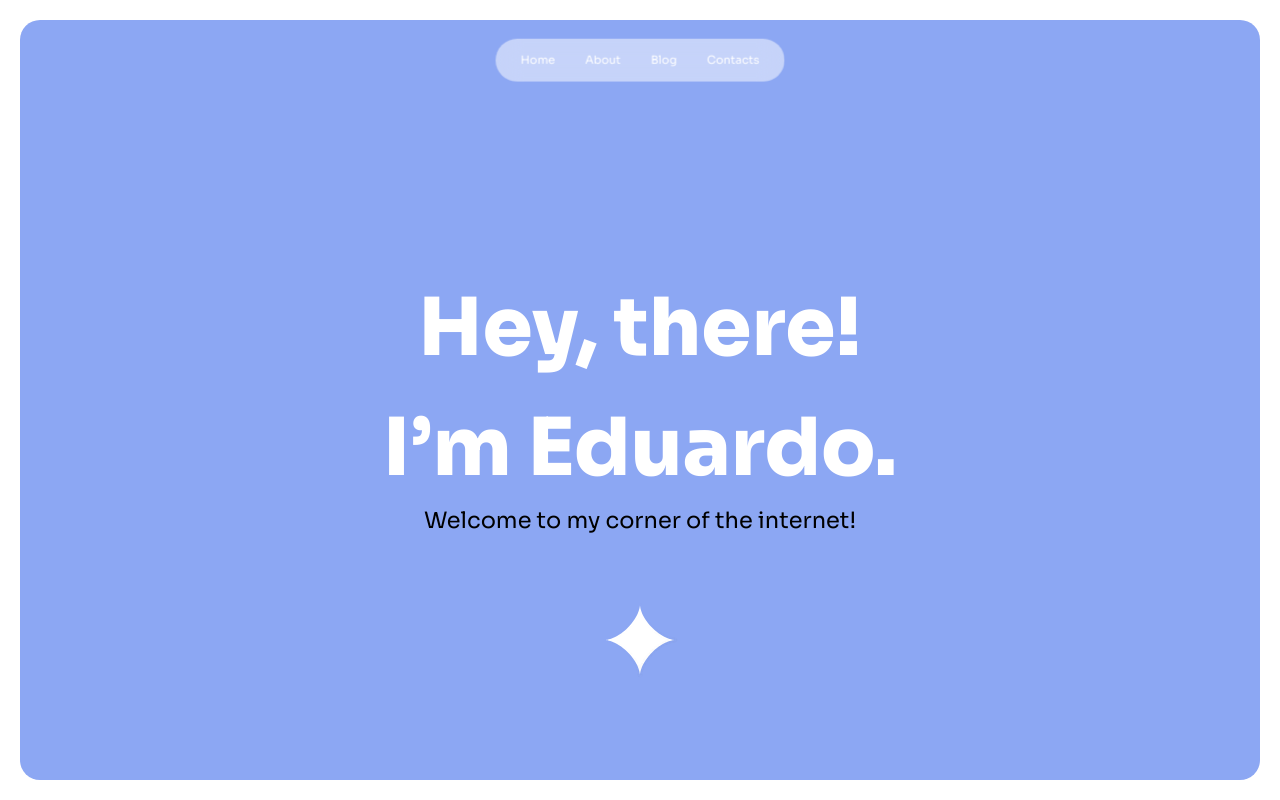
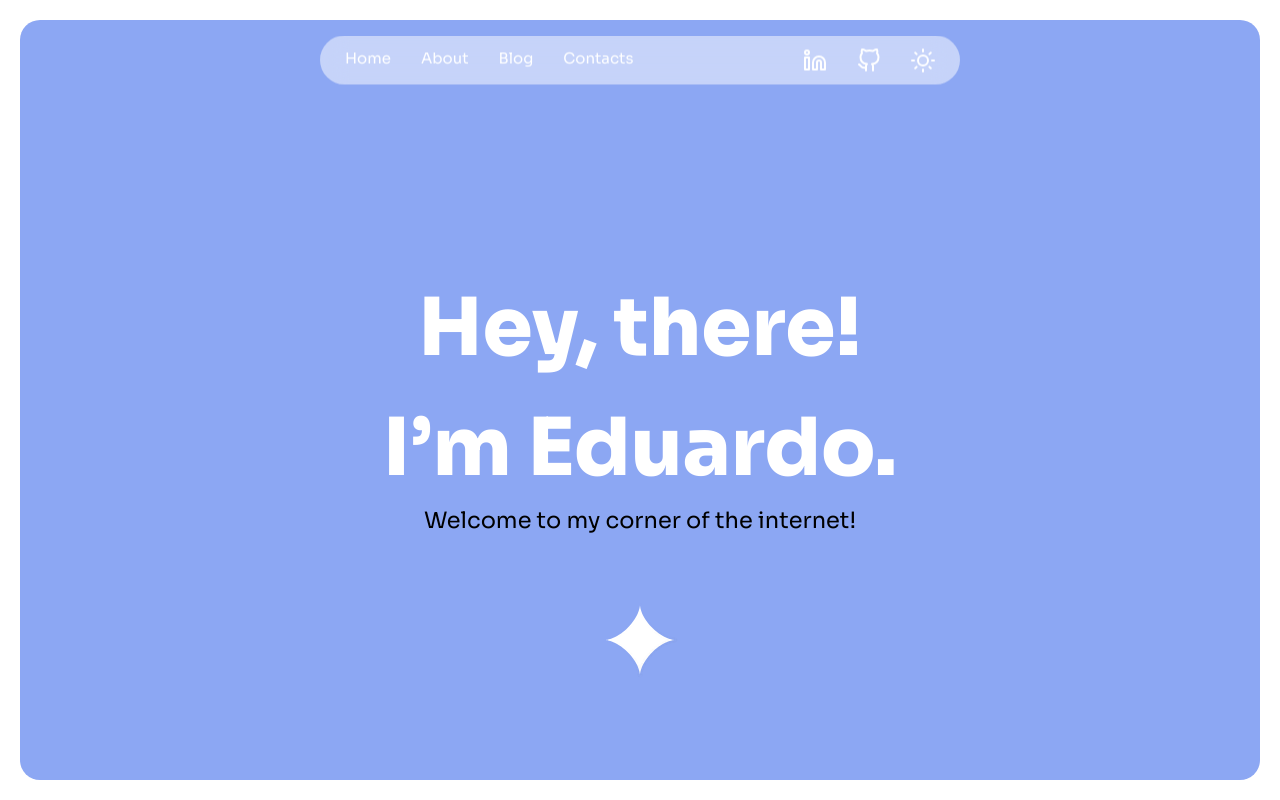
Before and after one commit to edupaulos/mywebsite, a Next.js app: page / in a window 1280 px wide. Built offline with nearby package versions, Linux system fonts and the light colour scheme.

Commit message:
feat: add navbar icons

```diff
--- a/package.json
+++ b/package.json
@@ -19,6 +19,7 @@
         "next": "13.4.4",
         "react": "^18.2.0",
         "react-dom": "^18.2.0",
+        "react-feather": "^2.0.10",
         "typescript": "5.0.4"
     },
     "devDependencies": {
--- a/src/app/page.tsx
+++ b/src/app/page.tsx
@@ -8,7 +8,7 @@ export default function Home() {
         <>
             <NavBar />
             <main>
-                <Box className="relative flex animate-initialAnimation flex-col items-center justify-center bg-primary-color">
+                <Box className="relative flex animate-initialAnimation flex-col items-center justify-center bg-primary-color dark:bg-blue-900">
                     <h1 className="break-inside-avoid text-center font-black text-white">
                         Hey, there!
                         <br />
--- a/src/components/NavBar/index.tsx
+++ b/src/components/NavBar/index.tsx
@@ -1,5 +1,6 @@
 import Link from 'next/link';
 import { useState } from 'react';
+import { GitHub, Linkedin, Sun } from 'react-feather';
 
 export const NavBar: React.FC = () => {
     const [hoveredLink, setHoveredLink] = useState<HTMLElement | null>(null);
@@ -9,9 +10,17 @@ export const NavBar: React.FC = () => {
         setHoveredLink(document.getElementById(`${id}-link`) as HTMLElement);
     };
 
+    const toggleDarkMode = () => {
+        const currentColorTheme = localStorage.getItem('color-theme');
+        const isDarkMode = currentColorTheme === 'dark';
+
+        document.documentElement.classList.toggle('dark', !isDarkMode);
+        localStorage.setItem('color-theme', isDarkMode ? 'light' : 'dark');
+    };
+
     return (
         <nav
-            className="group fixed left-1/2 top-24 z-10 flex -translate-x-1/2 -translate-y-1/2 gap-12 rounded-full bg-white/50 px-10 py-5 text-lg backdrop-blur-md"
+            className="fixed left-1/2 top-24 z-10 flex w-1/2 -translate-x-1/2 -translate-y-1/2 gap-12 rounded-full bg-white/50 px-10 py-5 text-2xl backdrop-blur-md"
             onMouseLeave={() => {
                 setIsHovered(false);
             }}
@@ -28,25 +37,48 @@ export const NavBar: React.FC = () => {
                     }}
                 ></div>
             )}
-
             {['home', 'about', 'blog', 'contacts'].map((id) => (
                 <Link key={id} href={`#${id}`}>
                     <div
                         onMouseEnter={() => handleLinkEnter(id)}
                         id={`${id}-link`}
-                        className="text-white transition-all"
+                        className=" text-white transition-all"
                         style={{
                             opacity:
                                 isHovered && hoveredLink?.id === `${id}-link`
                                     ? 0.7
                                     : 1,
-                            // Add any other styles or transitions for links
                         }}
                     >
                         {id.charAt(0).toUpperCase() + id.slice(1)}
                     </div>
                 </Link>
             ))}
+            <div
+                className="ml-auto flex cursor-pointer gap-12"
+                onMouseEnter={() => {
+                    setIsHovered(false);
+                }}
+            >
+                <Linkedin
+                    onClick={() => {
+                        window.open(
+                            'https://www.linkedin.com/in/eduardo-paulos/',
+                        );
+                    }}
+                    className=" stroke-white hover:fill-white/50"
+                />
+                <GitHub
+                    onClick={() => {
+                        window.open('https://github.com/edupaulos');
+                    }}
+                    className="stroke-white hover:fill-white/50"
+                />
+                <Sun
+                    className=" stroke-white hover:fill-white/50"
+                    onClick={() => toggleDarkMode()}
+                />
+            </div>
         </nav>
     );
 };
--- a/tailwind.config.js
+++ b/tailwind.config.js
@@ -1,6 +1,7 @@
 /** @type {import('tailwindcss').Config} */
 module.exports = {
     content: ['./src/**/*.{js,ts,jsx,tsx,mdx}'],
+    darkMode: 'class',
     theme: {
         extend: {
             colors: {
```
Also changed, not shown: 1 other file (tests, documents, lock files or other folders). Lines whose indentation alone changed are shown as unchanged.
